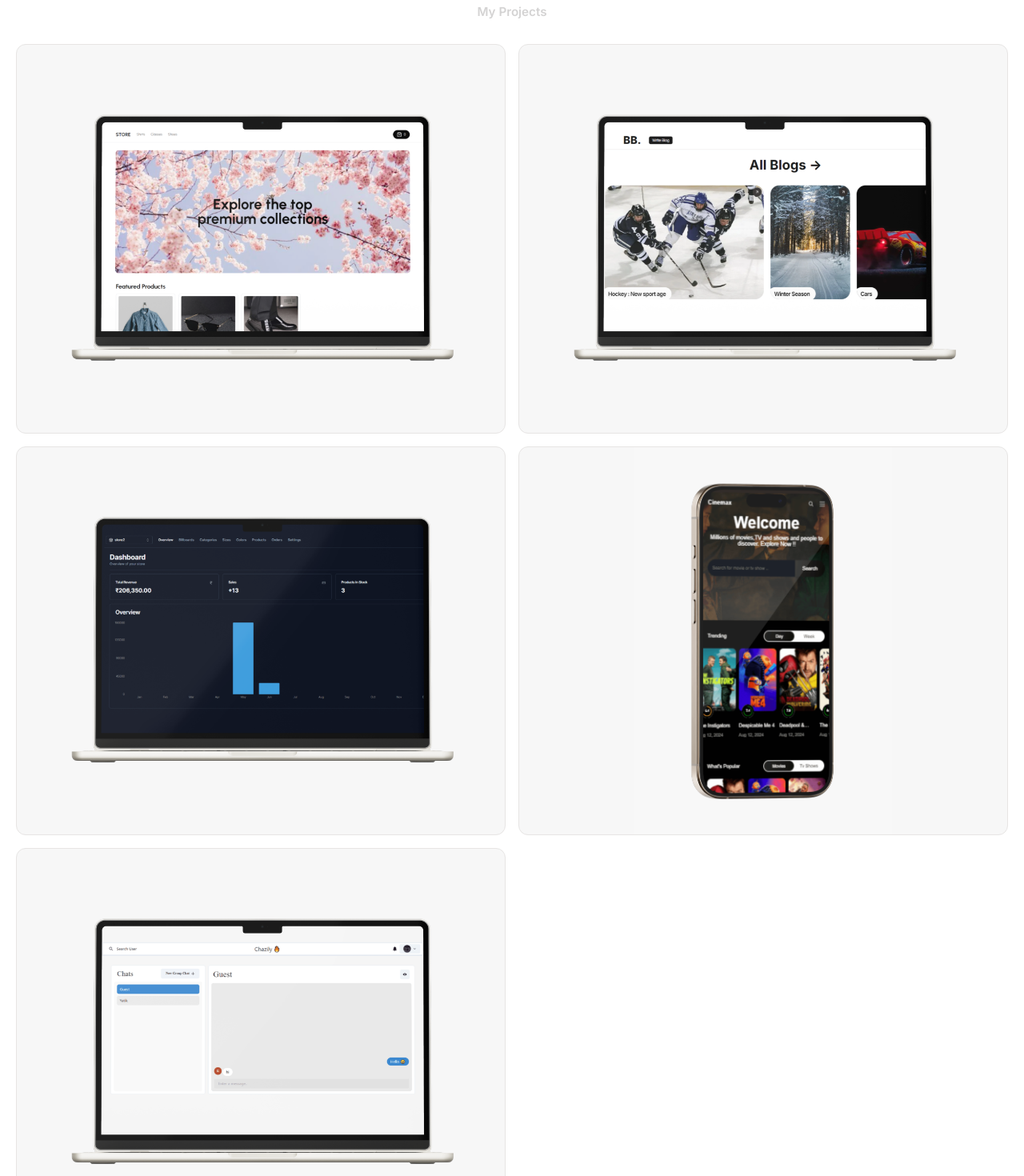
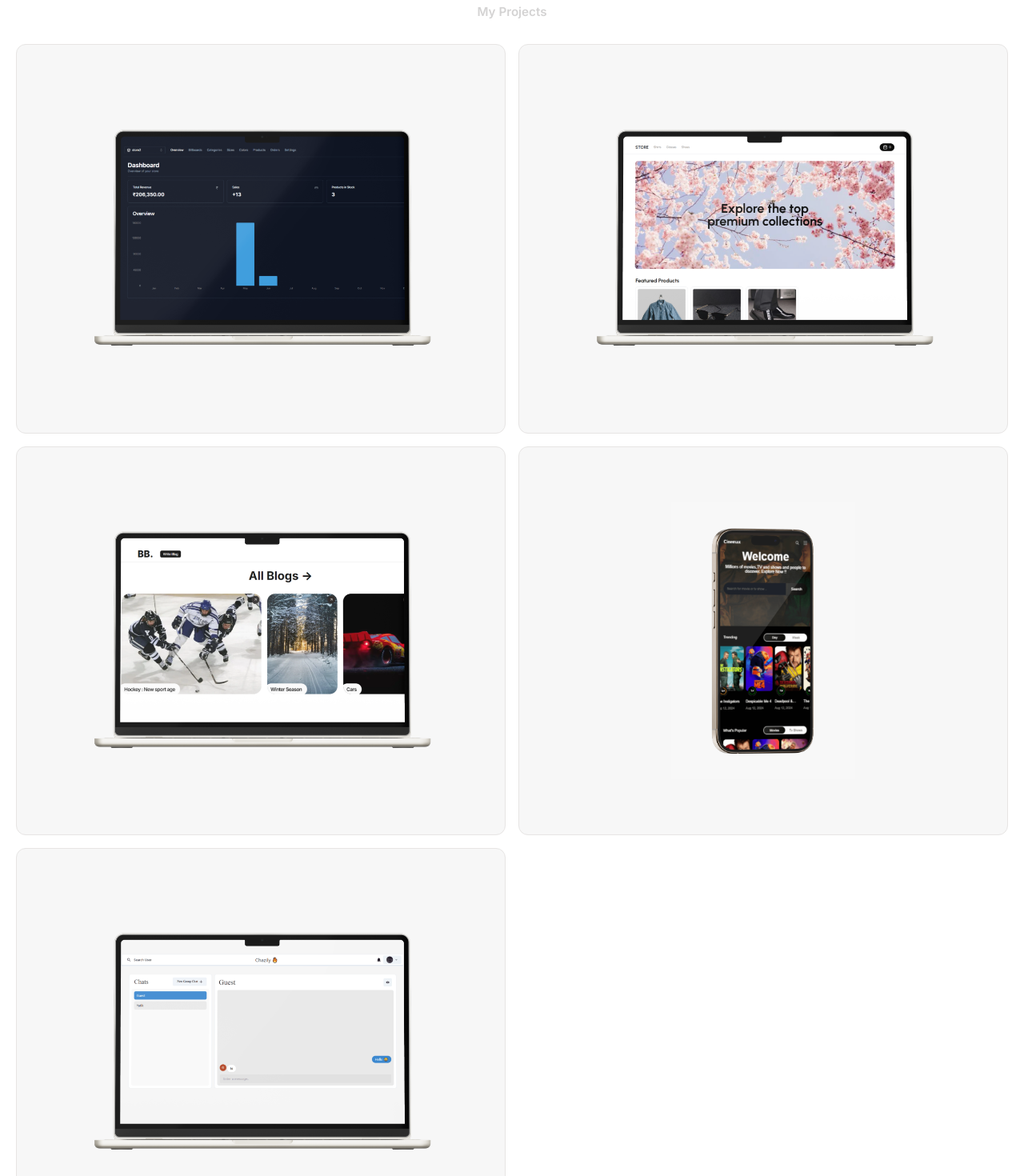
Before and after one commit to Yatik1/Portfolio, a Next.js app: page / in a window 1280 px wide. Shown: the part 640-2110 px from the top of the page at 80% size. Built offline with nearby package versions, Linux system fonts and the light colour scheme.

Commit message:
project section

```diff
--- a/components/ProjectSection.jsx
+++ b/components/ProjectSection.jsx
@@ -1,168 +1,110 @@
-"use client"
+  "use client";
 
-import { useRef } from "react"
+import { useRef, useEffect } from "react";
+import Image from "next/image";
+import Wrapper from "./ui/Wrapper";
+import dashboard from "@/assets/dashboardmockup.png";
+import store from "@/assets/storemockup.png";
+import cinemax from "@/assets/cinemaxmobilemockup.png"
+import chazily from "@/assets/chazilymockup.png"
+import blogbud from "@/assets/blogbudmockup.png"
+import gsap from "gsap";
 
-import Image from "next/image"
-import Wrapper from "./ui/Wrapper"
-import dashboard from "@/assets/dashboardmockup.png"
-import chazily from "@/assets/chazilymockup.png"
-import cinemax from "@/assets/cinemaxmobilemockup.png"
-import store from "@/assets/storemockup.png"
-import blogbud from "@/assets/blogbudmockup.png"
-import { useGSAP } from "@gsap/react"
-import gsap from "gsap"
-
+const projectData = [
+  {
+    src: dashboard,
+    title: "Dashboard & CMS",
+  },
+  {
+    src: store,
+    title: "Store",
+  },
+  {
+    src: blogbud ,
+    title : "Blog Bud"
+  } ,
+  {
+    src:cinemax ,
+    title:"Cinemax"
+  } ,
+  {
+    src:chazily,
+    title:"Chazily"
+  }
+];
 
 function ProjectSection() {
+  const wrapperRefs = useRef([]);
+  const imgRefs = useRef([]);
+  const titleRefs = useRef([]);
 
-  const wrapperRef = useRef(null)
-  const imgRef = useRef(null)
-  const titleRef = useRef(null)
-
-  useGSAP(() => {
-    if(wrapperRef.current) {
-      function onmouseEnter() {
-        gsap.to(imgRef.current , {
-          scale : 1.1 ,
-          duration : 1 ,
-        })
+  useEffect(() => {
+    wrapperRefs.current.forEach((wrapperRef, index) => {
+      if (wrapperRef) {
+        function onMouseEnter() {
+          gsap.to(imgRefs.current[index], {
+            scale: 1.1,
+            duration: 1,
+          });
 
           gsap.fromTo(
-          titleRef.current,
+            titleRefs.current[index],
             { y: -100, opacity: 0 },
-          { y: 0, opacity: 1, duration: 0.5, delay: 0.3 }
+            { y: 0, opacity: 1, duration: 0.5, }
           );
         }
 
-      function onmouseLeave() {
+        function onMouseLeave() {
+          gsap.to(imgRefs.current[index], {
+            scale: 1,
+            duration: 1,
+          });
 
-        gsap.to(imgRef.current , {
-          scale:1 ,
-          duration : 1,
-        })
-
-        gsap.to(titleRef.current, {
+          gsap.to(titleRefs.current[index], {
             opacity: 0,
             y: -100,
             duration: 0.7,
-          delay:0.3
           });
+        }
+
+        wrapperRef.addEventListener("mouseenter", onMouseEnter);
+        wrapperRef.addEventListener("mouseleave", onMouseLeave);
 
       }
-
-      wrapperRef.current.addEventListener("mouseenter" , onmouseEnter)
-      wrapperRef.current.addEventListener("mouseleave" , onmouseLeave)
-    }
-  } , [wrapperRef.current , imgRef.current , titleRef.current])
+    });
+  }, []);
 
   return (
     <div className="grid sm:grid-cols-2 grid-cols-1 gap-4 items-center justify-center w-full mb-3 px-5">
-
-      <Wrapper ref={wrapperRef} styles="relative h-[65vw] md:h-[38vw] rounded-3xl border border-stone-200 overflow-hidden">
-
-        <div className="relative w-full md:w-[46vw] h-[50vw] md:h-[27vw] overflow-hidden" >
+      {projectData.map((project, index) => (
+        <Wrapper
+          key={index}
+          ref={(el) => (wrapperRefs.current[index] = el)}
+          styles={`relative h-[65vw] md:h-[38vw] rounded-3xl border border-stone-200 overflow-hidden cursor`}
+        >
+          <div className="relative w-full md:w-[46vw] h-full md:h-[27vw] overflow-hidden">
             <Image
-            ref={imgRef}
-            src={store}
-            alt="image"
-            className="absolute inset-0 w-full h-full"
-            layout="fill"
-            objectFit="cover"
-          />
-        </div>
-
-        <div ref={titleRef} className="hidden absolute top-6 z-[999] w-full h-full opacity-0 lg:flex items-start justify-center">
-          <p className="inline bg-[#DDDDDD] text-[#676767] px-3 py-2 text-[0.78rem] rounded-full tracking-tighter">Store</p>
-        </div>
-
-      </Wrapper>
-
-      <Wrapper styles="h-[65vw] md:h-[38vw] rounded-3xl border border-stone-200">
-        <div className="relative w-full md:w-[46vw] h-[50vw] md:h-[27vw] overflow-hidden">
-          <Image
-            src={blogbud}
-            alt="image"
-            className="absolute inset-0 w-full h-full"
-            layout="fill"
-            objectFit="cover"
-          />
-        </div>
-      </Wrapper>
-
-      <Wrapper styles="h-[65vw] md:h-[38vw] rounded-3xl border border-stone-200">
-        <div className="relative w-full md:w-[46vw] h-[50vw] md:h-[27vw] overflow-hidden">
-          <Image
-            src={dashboard}
-            alt="image"
-            className="absolute inset-0 w-full h-full"
-            layout="fill"
-            objectFit="cover"
-          />
-        </div>
-      </Wrapper>
-
-      <Wrapper styles="h-[65vw] md:h-[38vw] rounded-3xl border border-stone-200">
-        <div className="relative w-full h-full overflow-hidden">
-          <Image
-            src={cinemax}
-            alt="image"
+              ref={(el) => (imgRefs.current[index] = el)}
+              src={project.src}
+              alt={project.title}
               className="absolute inset-0 w-full h-full"
               layout="fill"
               objectFit="contain"
             />
           </div>
-      </Wrapper>
 
-      <Wrapper styles="h-[65vw] md:h-[38vw] rounded-3xl border border-stone-200">
-        <div className="relative w-full md:w-[46vw] h-[50vw] md:h-[27vw] overflow-hidden">
-          <Image
-            src={chazily}
-            alt="image"
-            className="absolute inset-0 w-full h-full"
-            layout="fill"
-            objectFit="cover"
-          />
+          <div
+            ref={(el) => (titleRefs.current[index] = el)}
+            className="hidden absolute top-6 z-[999] w-full h-full opacity-0 lg:flex items-start justify-center"
+          >
+            <p className="inline bg-[#DDDDDD] text-[#676767] px-3 py-2 text-[0.78rem] rounded-full tracking-tighter">
+              {project.title}
+            </p>
           </div>
         </Wrapper>
-
-
+      ))}
     </div>
-  )
+  );
 }
 
-export default ProjectSection
-
-
-// const projects = [
-  //     {
-  //       name:"Store",
-  //       description:"Ecommerce web-application",
-  //       githubLink: "https://github.com/Yatik1/Nextjs-ecommerce",
-  //       deployedLink: "https://store-orcin-iota.vercel.app/"
-  //     } ,
-  //     {
-  //       name:"Dashboard & CMS",
-  //       description:"Ecommerce dashboard and content management system",
-  //       githubLink: "https://github.com/Yatik1/Ecommerce-admin-panel",
-  //       deployedLink: "https://estore-admin-panel-orcin.vercel.app/"
-  //     },
-  //     {
-  //       name:"Chazily",
-  //       description:"Chat web-application",
-  //       githubLink: "https://github.com/Yatik1/chat-app",
-  //       deployedLink: "https://chazily.vercel.app/"
-  //     } ,
-  //     {
-  //       name:"Cinemax",
-  //       description:"Movie information website",
-  //       githubLink: "https://github.com/Yatik1/stream-app",
-  //       deployedLink: "https://cinemax-eight.vercel.app/"
-  //     },
-  //     {
-  //       name:"Carhub",
-  //       description:"Car rental website",
-  //       githubLink: "https://github.com/Yatik1/car-showcase-webapp",
-  //       deployedLink: "https://car-showcase-webapp-gvtr.vercel.app/"
-  //     }
-  //   ]
-  // //grid gap-4 sm:grid-cols-2
+export default ProjectSection;
```
Lines whose indentation alone changed are shown as unchanged.
